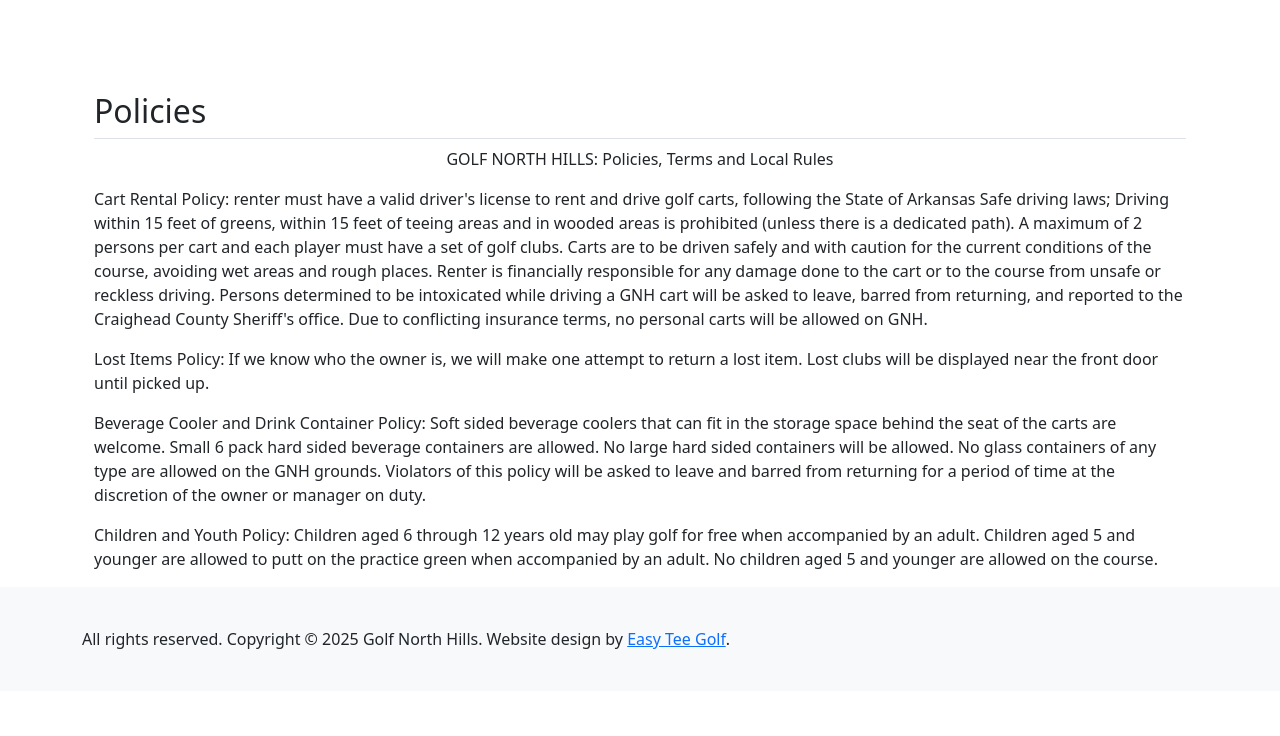
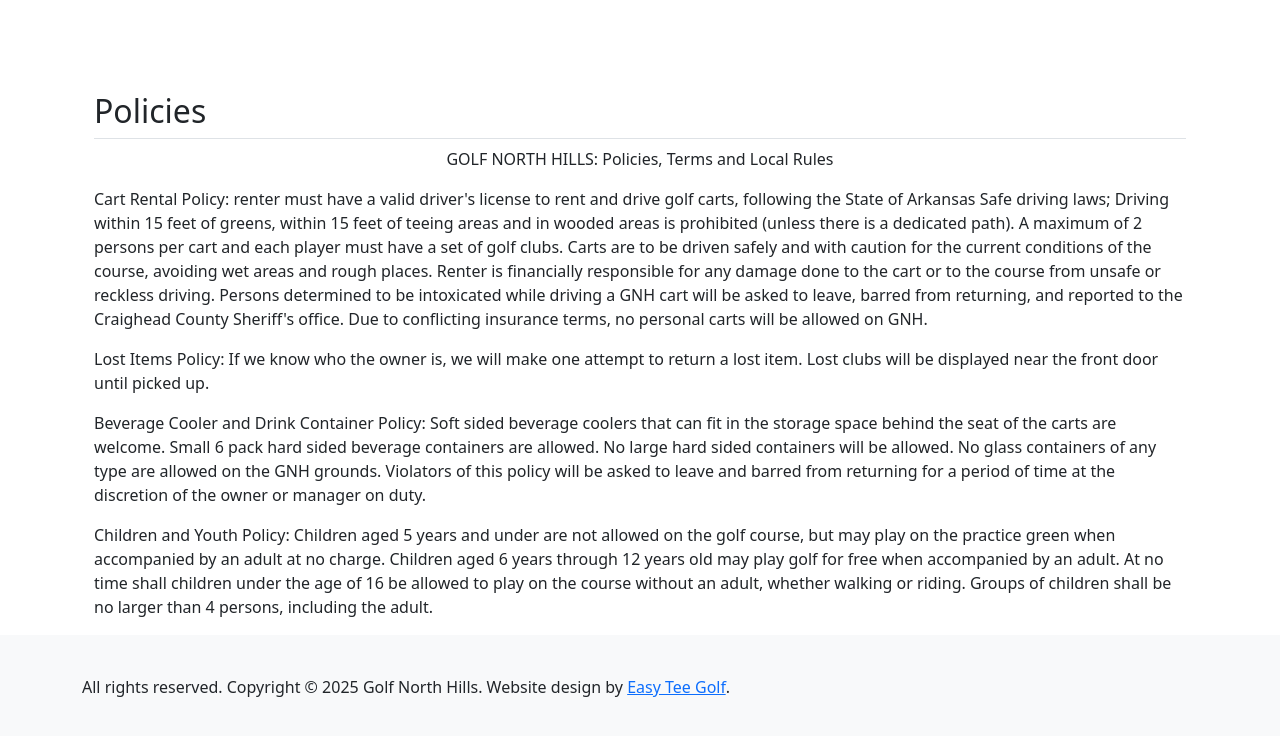
Before and after one commit to easyteegolf/golf-north-hills, a Jekyll site: the page built from index.html, in a window 1280 px wide and 900 px high, scrolled down 3294 px, cut to the strip 161-897 px from the top of the window. Built offline with Jekyll 4.4.1, drawn with Linux system fonts in a browser that asks for light colours; before the commit the page ends 4146 px from its top, so only the background shows below that.

Commit message:
update children policy

```diff
--- a/index.html
+++ b/index.html
@@ -302,7 +302,7 @@
                 Beverage Cooler and Drink Container Policy: Soft sided beverage coolers that can fit in the storage space behind the seat of the carts are welcome.  Small 6 pack hard sided beverage containers are allowed. No large hard sided containers will be allowed. No glass containers of any type are allowed on the GNH grounds. Violators of this policy will be asked to leave and barred from returning for a period of time at the discretion of the owner or manager on duty.
             </p>
             <p>
-                Children and Youth Policy:  Children aged 6 through 12 years old may play golf for free when accompanied by an adult. Children aged 5 and younger are allowed to putt on the practice green when accompanied by an adult. No children aged 5 and younger are allowed on the course.
+                Children and Youth Policy: Children aged 5 years and under are not allowed on the golf course, but may play on the practice green when accompanied by an adult at no charge. Children aged 6 years through 12 years old may play golf for free when accompanied by an adult. At no time shall children under the age of 16 be allowed to play on the course without an adult, whether walking or riding. Groups of children shall be no larger than 4 persons, including the adult.
             </p>
         </div>
     </div>
```
